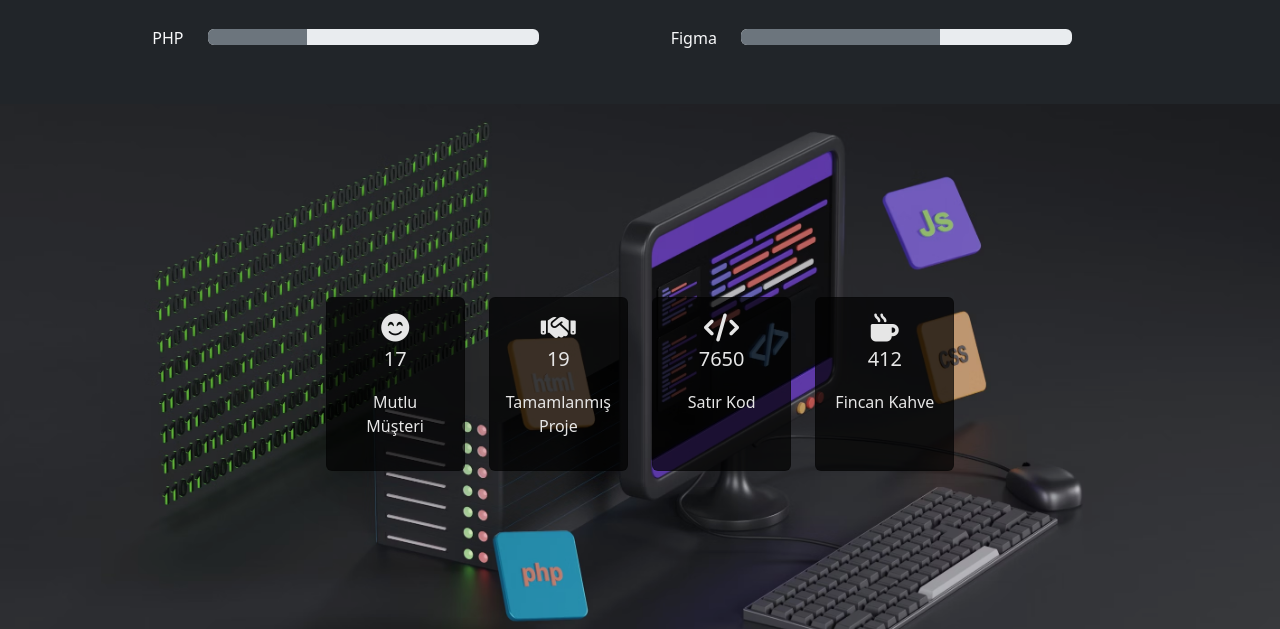
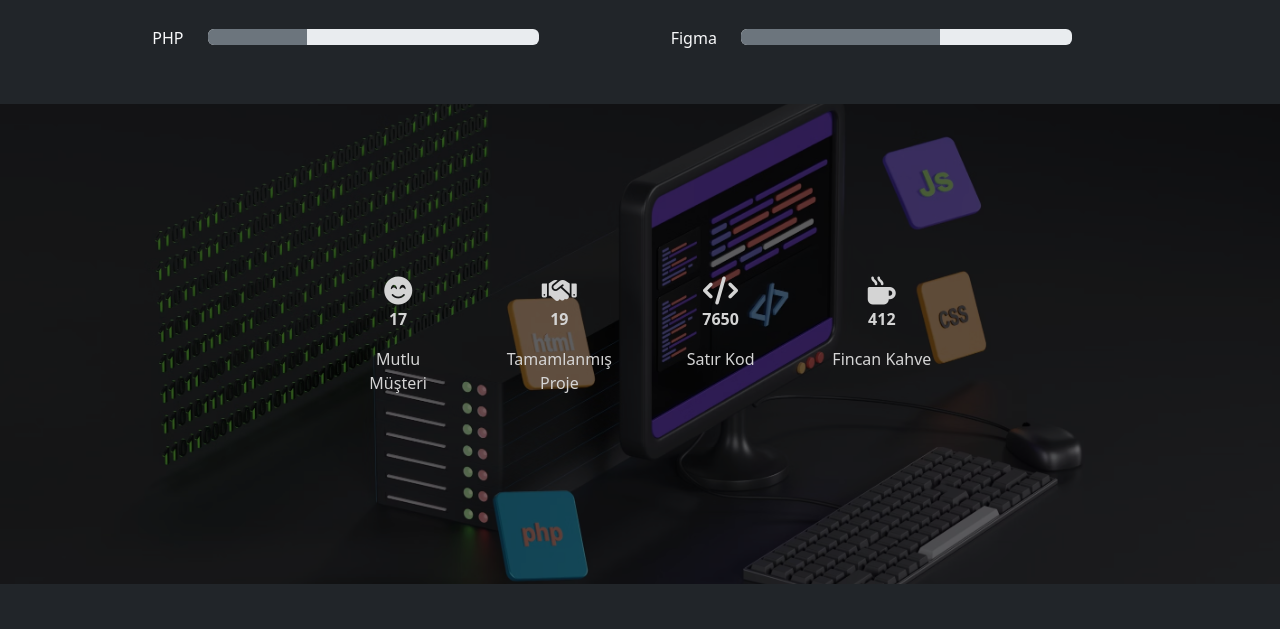
Before and after one commit to yasemin-kir/yaseminkir, a plain HTML site: page beni-tani.html in a window 1280 px wide. Shown: the part 2319-2948 px from the top of the page. Drawn offline with nearby package versions, Linux system fonts and the light colour scheme.

Commit message:
beni-tani.html'de güncellemeler yapıldı

```diff
--- a/CSS/style.css
+++ b/CSS/style.css
@@ -249,15 +249,27 @@ nav .container-fluid {
   background-repeat: no-repeat;
   background-position: center center;
   background-size: cover;
-  height: 35rem;
+  min-height: 30rem;
   width: auto;
 }
 
 .banner-section .card {
-  background-color: rgba(0, 0, 0, 0.7) !important;
-  color: #ffffff !important;
-  opacity: 1 !important;
-  z-index: 999;
+  background-color: transparent !important;
+  color: #ECECEC;
+  z-index: 3;
+  border: none;
+}
+
+.banner-section::after {
+  content: " ";
+  position: absolute;
+  top: 0;
+  bottom: 0;
+  left: 0;
+  right: 0;
+  background-color: #000;
+  z-index: 0;
+  opacity: 0.5;
 }
 
 /* ========Media Queries======= */
@@ -283,17 +295,13 @@ nav .container-fluid {
 
     .banner .image {
       width: 100%;
-      /* Görselin genişliği %100 */
       height: auto;
-      /* Yüksekliği otomatik ayarla */
     }
   }
 
   .banner .image {
     width: 100%;
-    /* Görselin genişliği #app ile uyumlu olur */
     height: 100%;
-    /* Görselin yüksekliği #app ile uyumlu olur */
   }
 }
 
@@ -306,3 +314,9 @@ nav .container-fluid {
     text-shadow: none !important;
   }
 }
+
+@media (max-width: 992px) {
+  .banner-section .card {
+    background:none !important;
+  }
+}
--- a/beni-tani.html
+++ b/beni-tani.html
@@ -275,40 +275,40 @@
 
         <!-- Milestones Section Start -->
         <section>
-            <div class="banner-section overflow-hidden d-flex align-items-center justify-content-around">
+            <div class="banner-section d-block d-sm-flex align-items-center justify-content-around overflow-hidden">
                 <div class="row">
-                    <div class="col-md-6 col-lg-3">
-                        <div class="card h-100 shadow-lg">
+                    <div class="col-sm-6 col-lg-3">
+                        <div class="card h-100">
                             <div class="card-body text-center">
                                 <i class="fa-solid fa-face-smile-beam fs-3"></i>
-                                <p class="lead">17</p>
+                                <p class="fw-bold">17</p>
                                 <p>Mutlu Müşteri</p>
                             </div>
                         </div>
                     </div>
-                    <div class="col-md-6 col-lg-3">
+                    <div class="col-sm-6 col-lg-3">
                         <div class="card h-100">
                             <div class="card-body text-center">
                                 <i class="fa-solid fa-handshake fs-3"></i>
-                                <p class="lead">19</p>
+                                <p class="fw-bold">19</p>
                                 <p class="p-0">Tamamlanmış Proje</p>
                             </div>
                         </div>
                     </div>
-                    <div class="col-md-6 col-lg-3">
+                    <div class="col-sm-6 col-lg-3">
                         <div class="card h-100">
                             <div class="card-body text-center">
                                 <i class="fa-solid fa-code fs-3"></i>
-                                <p class="lead">7650</p>
+                                <p class="fw-bold">7650</p>
                                 <p class="d-inline-block">Satır Kod</p>
                             </div>
                         </div>
                     </div>
-                    <div class="col-md-6 col-lg-3">
+                    <div class="col-sm-6 col-lg-3">
                         <div class="card h-100">
                             <div class="card-body text-center">
                                 <i class="fa-solid fa-mug-hot fs-3"></i>
-                                <p class="lead">412</p>
+                                <p class="fw-bold">412</p>
                                 <p>Fincan Kahve</p>
                             </div>
                         </div>
```
